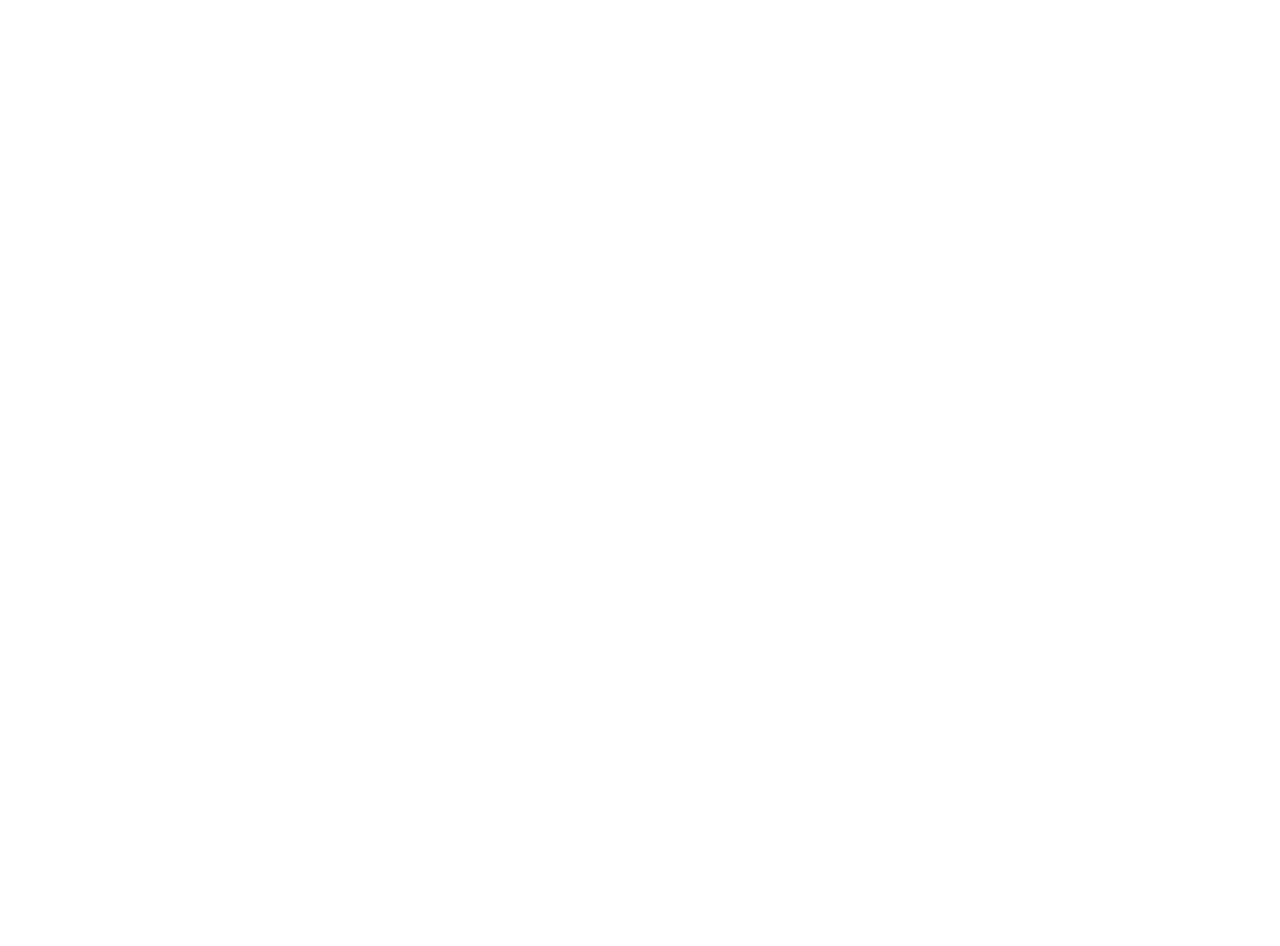
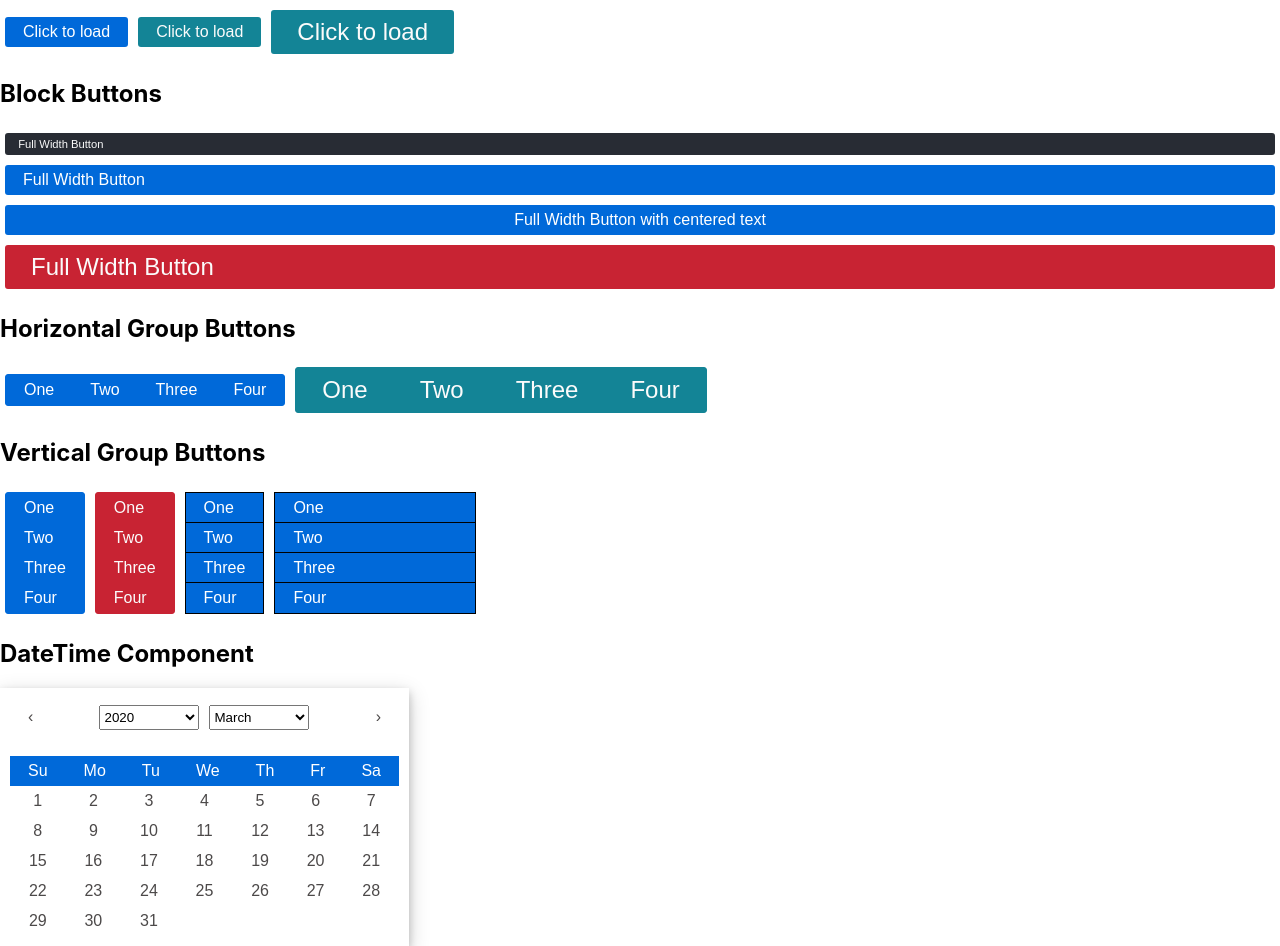
Before and after one commit to reactgeeks/todo, a React (Create React App) app: page /demo in a window 1280 px wide. Shown: the part 460-1406 px from the top of the page. Before the commit the page ends 800 px from the top, so only its background shows below. Built offline with nearby package versions, Linux system fonts and the light colour scheme.

Commit message:
added datetime component

```diff
--- a/src/index.js
+++ b/src/index.js
@@ -2,7 +2,7 @@ import React from 'react';
 import ReactDOM from 'react-dom';
 import './index.css';
 import App from './App';
-import ButtonDemo from './todo/demo/ButtonDemo';
+import Demo from './todo/demo/Demo';
 import * as serviceWorker from './serviceWorker';
 import { BrowserRouter as Router, Route, Switch } from "react-router-dom";
 
@@ -11,7 +11,7 @@ ReactDOM.render(
     <Router>
       <Switch>
         <Route exact path= "/" component={App} />
-        <Route exact path="/button" component={ButtonDemo} />
+        <Route exact path="/demo" component={Demo} />
       </Switch>
     </Router>
   </React.StrictMode>,
--- a/src/todo/components/Button.js
+++ b/src/todo/components/Button.js
@@ -10,11 +10,11 @@ const ButtonContainer = styled.button`
   border: 2px solid ${props => props.bg ? props.bg : "#0069D9"};
   border-radius: ${props => props.borderRadius ? props.borderRadius : "3px"};
   width: ${props => props.block ? '100%' : props.width ? props.width : 'fit-content'};
-  padding: 0.25em 1em;
+  justify-content: ${props => props.align ? props.align : 'left'};
+  padding: ${props => props.padding ? props.padding : '0.25em 1em'};
   font-size: 1em;
   cursor: pointer;
   display: flex;
-  justify-content: left;
   align-items: center;
 
   &:hover {
@@ -35,6 +35,10 @@ const ButtonContainer = styled.button`
 
   &.bottom {
     flex-direction: column-reverse;
+  }
+
+  & > svg {
+    margin: 0 5px;
   }
 `;
 
@@ -102,23 +106,23 @@ const GroupButtonContainer = styled.div`
   width: fit-content;
 `;
 
-const Button = ({ icon, bg, color, children, size, iconPosition, action, block, isLoading, onClick, margin, borderRadius, width, outline }) => {
+const Button = ({ icon, bg, color, children, size, iconPosition, action, block, isLoading, onClick, margin, borderRadius, width, outline, align, padding }) => {
   const Icon = Fa[icon];
 
   let RenderButtonContainer = (
-    <ButtonContainer className={iconPosition} bg={bg} color={color} block={block} onClick={onClick} margin={margin} borderRadius={borderRadius} width={width} outline={outline}>
+    <ButtonContainer className={iconPosition} bg={bg} color={color} block={block} onClick={onClick} margin={margin} borderRadius={borderRadius} width={width} outline={outline} align={align} padding={padding}>
       {isLoading ? action === 'text' ? 'Loading...' : <Spinner /> : Icon ? <><Icon />{children}</> : children}
     </ButtonContainer>
   );
   if (size === "lg") {
     RenderButtonContainer = (
-      <LargeButtonContainer className={iconPosition} bg={bg} color={color} block={block} onClick={onClick} margin={margin} borderRadius={borderRadius} width={width} outline={outline}>
+      <LargeButtonContainer className={iconPosition} bg={bg} color={color} block={block} onClick={onClick} margin={margin} borderRadius={borderRadius} width={width} outline={outline} align={align} padding={padding}>
         {isLoading ? action === 'text' ? 'Loading...' : <Spinner /> : Icon ? <><Icon />{children}</> : children}
       </LargeButtonContainer>
     );
   } else if (size === "sm") {
     RenderButtonContainer = (
-      <SmallButtonContainer className={iconPosition} bg={bg} color={color} block={block} handleClick={onClick} margin={margin} borderRadius={borderRadius} width={width} outline={outline}>
+      <SmallButtonContainer className={iconPosition} bg={bg} color={color} block={block} handleClick={onClick} margin={margin} borderRadius={borderRadius} width={width} outline={outline} align={align} padding={padding}>
         {isLoading ? action === 'text' ? 'Loading...' : <Spinner /> : Icon ? <><Icon />{children}</> : children}
       </SmallButtonContainer>
     );
--- /dev/null
+++ b/src/todo/components/DateTime.js
@@ -0,0 +1,180 @@
+/* eslint-disable no-loop-func */
+import React, { useState } from 'react';
+import styled from 'styled-components';
+import Button from './Button';
+
+const DateTimeContainer = styled.div`
+    display: flex;
+    flex-direction: column;
+    flex-wrap: wrap;
+    width: fit-content;
+    align-items: center;
+    padding: 10px;
+    box-shadow: 0 4px 8px 0 rgba(0, 0, 0, 0.2), 0 6px 20px 0 rgba(0, 0, 0, 0.19);
+`;
+
+const ActionsContainer = styled.div`
+    display: flex;
+    flex-direction: row;
+    flex-wrap: wrap;
+    align-items: center;
+    margin-bottom: 20px;
+    flex: 1;
+    width: 100%;
+`;
+
+const ActionButtonContainer = styled.div`
+    flex: 0.1;
+    border-radius: 50%;
+
+    &:hover {
+        background: lightgrey;
+    }
+`;
+
+const SelectButtonContainer = styled.div`
+    display: flex;
+    flex: 0.8;
+    justify-content: center;
+    & select {
+        width: 100px;
+        height: 25px;
+        margin: 5px;
+    }
+`;
+
+const DaysContainer = styled.div`
+    display: flex;
+    flex-direction: row;
+    fex-wrap: wrap;
+    align-items: strech;
+    flex: 1;
+    width: 100%;
+
+    > button {
+        cursor: initial;
+        &:hover {
+            filter: none;
+        }
+    }
+`;
+
+const DaysCell = styled.div`
+    flex: 0.15;
+`;
+
+const DaysCellButton = styled(DaysCell)`
+    &:hover {
+        background: #0069D9;
+        color: white;
+    };
+    button:hover {
+        color: white;
+    }
+    button:focus {
+        background: #0069D9;
+        color: white;
+        filter: none;
+    }
+`;
+
+const displayDaysInMonth = (year, month) => {
+    let days_in_month = 32 - new Date(year, month, 32).getDate();
+    let first_day = new Date(year, month, 1).getDay();
+    let days_array = [];
+    days_array.push(
+        <DaysContainer>
+            {(() => {
+                let first_week = [];
+                for (let i = 0; i < first_day; i++)
+                    first_week.push(<DaysCell></DaysCell>)
+
+                for (let i = 1; i <= 7 - first_day; i++)
+                    first_week.push(<DaysCellButton><Button key={i} bg="transparent" color="#4c4949" width="100%" align="center">{i}</Button></DaysCellButton>)
+
+                return first_week;
+            })()}
+        </DaysContainer>
+    );
+    let remaining_days = days_in_month - (7 - first_day);
+    let current_day = 7 - first_day;
+    for (let row = 0; row < 5; row++) {
+        if (remaining_days <= 0) break;
+        days_array.push(<DaysContainer>
+            {(() => {
+                let row_data = [];
+                for (let i = 1; i <= 7; i++) {
+                    current_day = current_day + 1;
+                    if (remaining_days <= 0) {
+                        row_data.push(<DaysCell></DaysCell>);
+                    }
+                    else {
+                        row_data.push(<DaysCellButton><Button key={current_day} bg="transparent" color="#4c4949" width="100%" align="center">{current_day}</Button></DaysCellButton>);
+                    }
+                    remaining_days = remaining_days - 1;
+                }
+                return row_data;
+            })()}
+        </DaysContainer>);
+    }
+    return days_array;
+}
+
+const DateTime = () => {
+    const months = ['January', 'February', 'March', 'April', 'May', 'June', 'July', 'August', 'September', 'October', 'November', 'December'];
+    const days = ['Su', 'Mo', 'Tu', 'We', 'Th', 'Fr', 'Sa'];
+    const [selectedYear, setSelectedYear] = useState(new Date().getFullYear());
+    const [selectedMonth, setSelectedMonth] = useState(new Date().getMonth());
+
+    const handleNext = () => {
+        if(selectedMonth === 11) {
+            setSelectedMonth(0);
+            setSelectedYear(selectedYear + 1);
+        } else {
+           setSelectedMonth(selectedMonth + 1);
+        }
+    }
+
+    const handlePrev = () => {
+        if(selectedMonth === 0) {
+            setSelectedMonth(11);
+            setSelectedYear(selectedYear - 1);
+        } else {
+            setSelectedMonth(selectedMonth - 1);
+        }
+    }
+
+    return (
+        <DateTimeContainer>
+            <ActionsContainer>
+                <ActionButtonContainer>
+                    <Button bg="transparent" color="#4c4949" outline="thin solid transparent" onClick={handlePrev} padding="0.5em 1em">&#8249;</Button>
+                </ActionButtonContainer>
+                <SelectButtonContainer>
+                    <select onChange={(event) => setSelectedYear(event.target.value)} value={selectedYear}>
+                        {(() => {
+                            let years = [];
+                            let currentYear = new Date().getFullYear();
+                            for (let year = currentYear - 100; year <= currentYear + 100; year++)
+                                years.push(<option key={year} value={year}>{year}</option>)
+                            return years;
+                        })()}
+                    </select>
+                    <select onChange={(event) => setSelectedMonth(Number(event.target.value))} value={selectedMonth}>
+                        {months.map((month, index) => <option key={month} value={index}>{month}</option>)}
+                    </select>
+                </SelectButtonContainer>
+                <ActionButtonContainer>
+                    <Button bg="transparent" color="#4c4949" outline="thin solid transparent" onClick={handleNext} padding="0.5em 1em">&#8250;</Button>
+                </ActionButtonContainer>
+            </ActionsContainer>
+            <DaysContainer>
+                {days.map((day) => <Button borderRadius="0" key={day} align="center">{day}</Button>)}
+            </DaysContainer>
+            {displayDaysInMonth(selectedYear, selectedMonth)}
+        </DateTimeContainer>
+    );
+
+}
+
+export default DateTime;
--- a/src/todo/demo/ButtonDemo.js
+++ b/src/todo/demo/Demo.js
@@ -1,5 +1,6 @@
 import React, { useState } from 'react';
 import Button, {GroupButton} from '../components/Button';
+import DateTime from '../components/DateTime';
 import styled from 'styled-components';
 
 const Container = styled.div`
@@ -66,6 +67,7 @@ export default () => {
             <Container>
                 <Button margin="5px" bg="#282C34" color="#FBFBFB" action="text" block={true} size="sm">Full Width Button</Button>
                 <Button margin="5px" action="text" block={true}>Full Width Button</Button>
+                <Button margin="5px" action="text" block={true} align="center">Full Width Button with centered text</Button>
                 <Button margin="5px" bg="#C82333" color="#FBFBFB" action="text" block={true} size="lg">Full Width Button</Button>
             </Container>
             <h2>Horizontal Group Buttons</h2>
@@ -110,6 +112,10 @@ export default () => {
                     <Button>Four</Button>
                 </GroupButton>
             </Container>
+            <h2>DateTime Component</h2>
+            <Container>
+                <DateTime/>
+            </Container>
         </React.Fragment>
     );
 };
```
Also changed, not shown: 1 other file (tests, documents, lock files or other folders).
